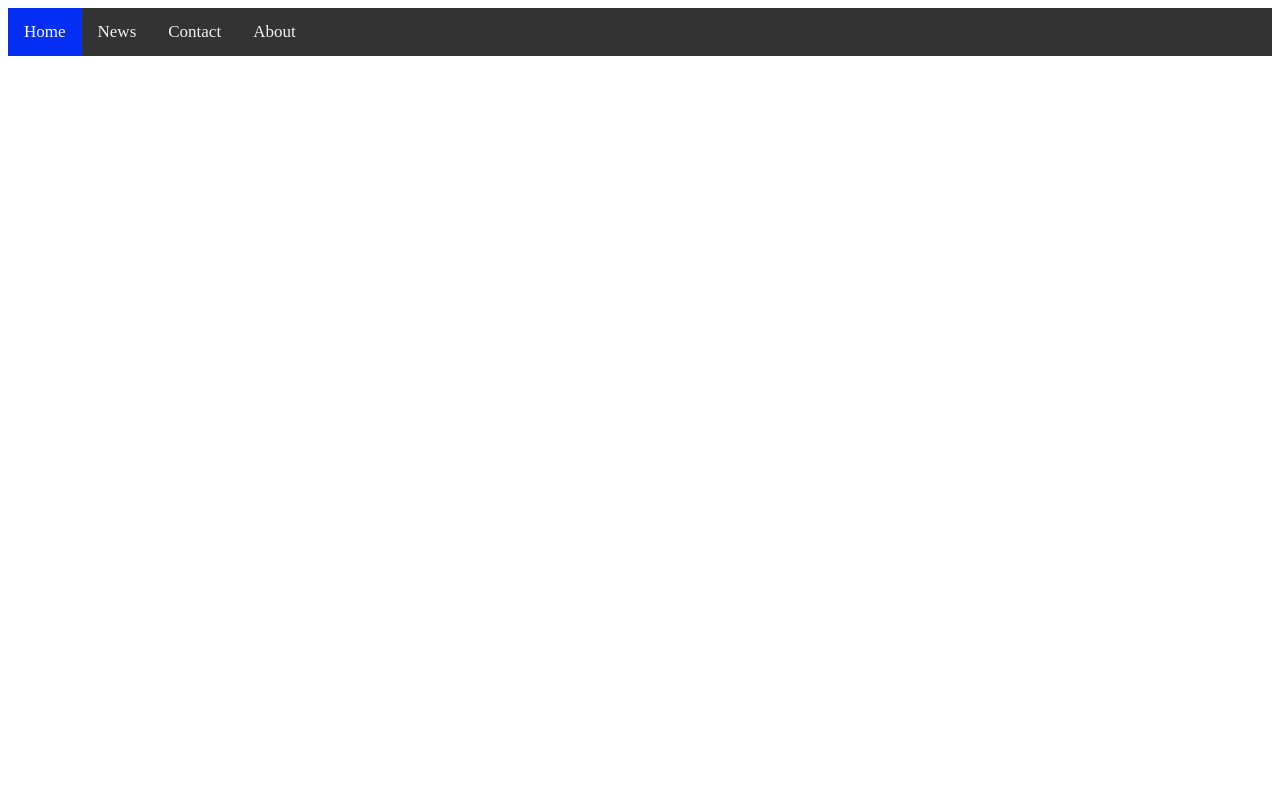
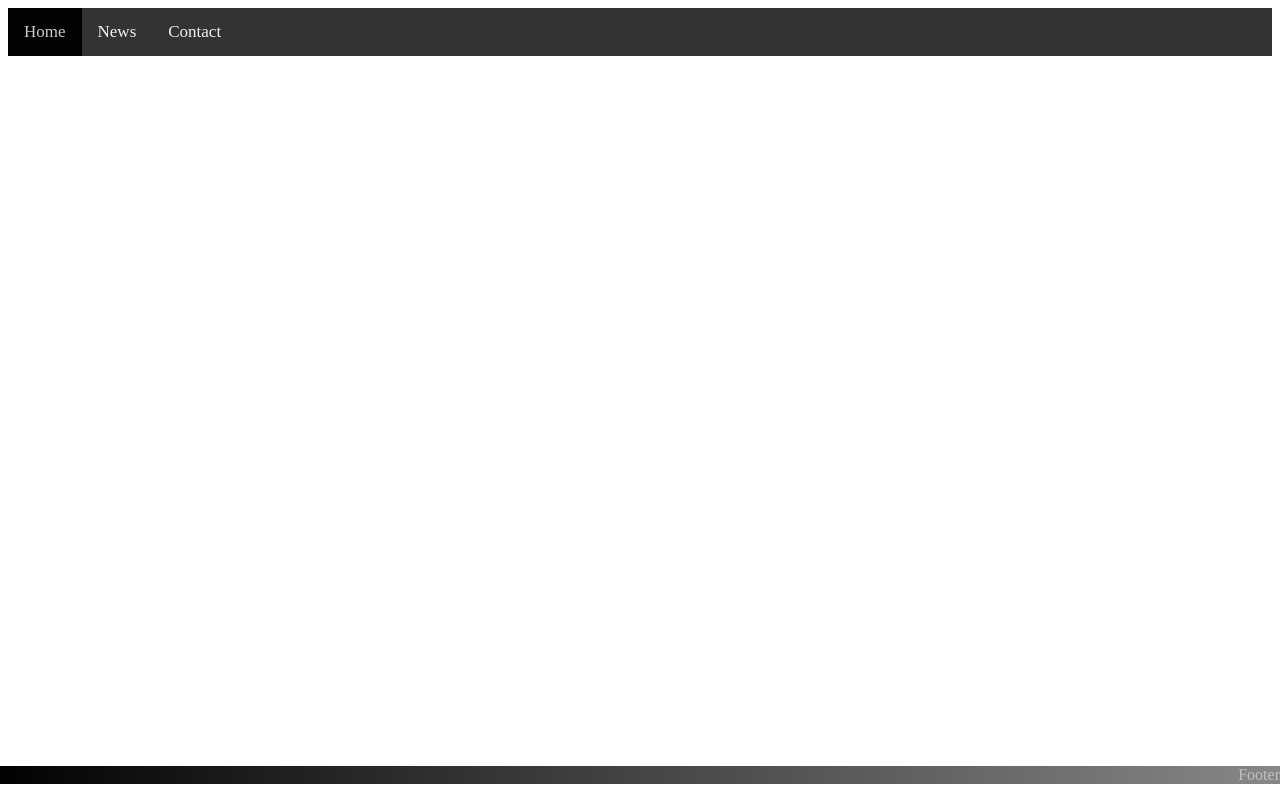
Before and after one commit to zoli0324/webshop, a Flask app: page / in a window 1280 px wide. Run offline with Flask 2, Linux system fonts and the light colour scheme.

Commit message:
Add footer

```diff
--- a/static/css/style.css
+++ b/static/css/style.css
@@ -15,12 +15,23 @@
 
 /* Change the color of links on hover */
 .topnav a:hover {
-  background-color: #ddd;
-  color: black;
+  background-color: #c4c0c0;
+  color: #373838;
 }
 
 /* Add a color to the active/current link */
 .topnav a.active {
-  background-color: #062ff6;
-  color: white;
+  background-color: #020202;
+  color: #cccccc;
 }
+
+
+.footer-text {
+    color: #c4c0c0;
+    position: fixed;
+    bottom: 0%;
+    left: 0;
+    right: 0;
+    text-align: right;
+    background-image: linear-gradient(to right, #020202, #888787);
+}
--- a/templates/index.html
+++ b/templates/index.html
@@ -10,7 +10,11 @@
       <a class="active" href="/">Home</a>
       <a href="#news">News</a>
       <a href="#contact">Contact</a>
-      <a href="#about">About</a>
+        {% if 'username' in session %}
+            <a href="#contact">{{ session['username'] }} rgrdgrdg</a>
+        {% endif %}
     </div>
+    <h1></h1>
+        <p class="footer-text">Footer</p>
 </body>
 </html>
```
